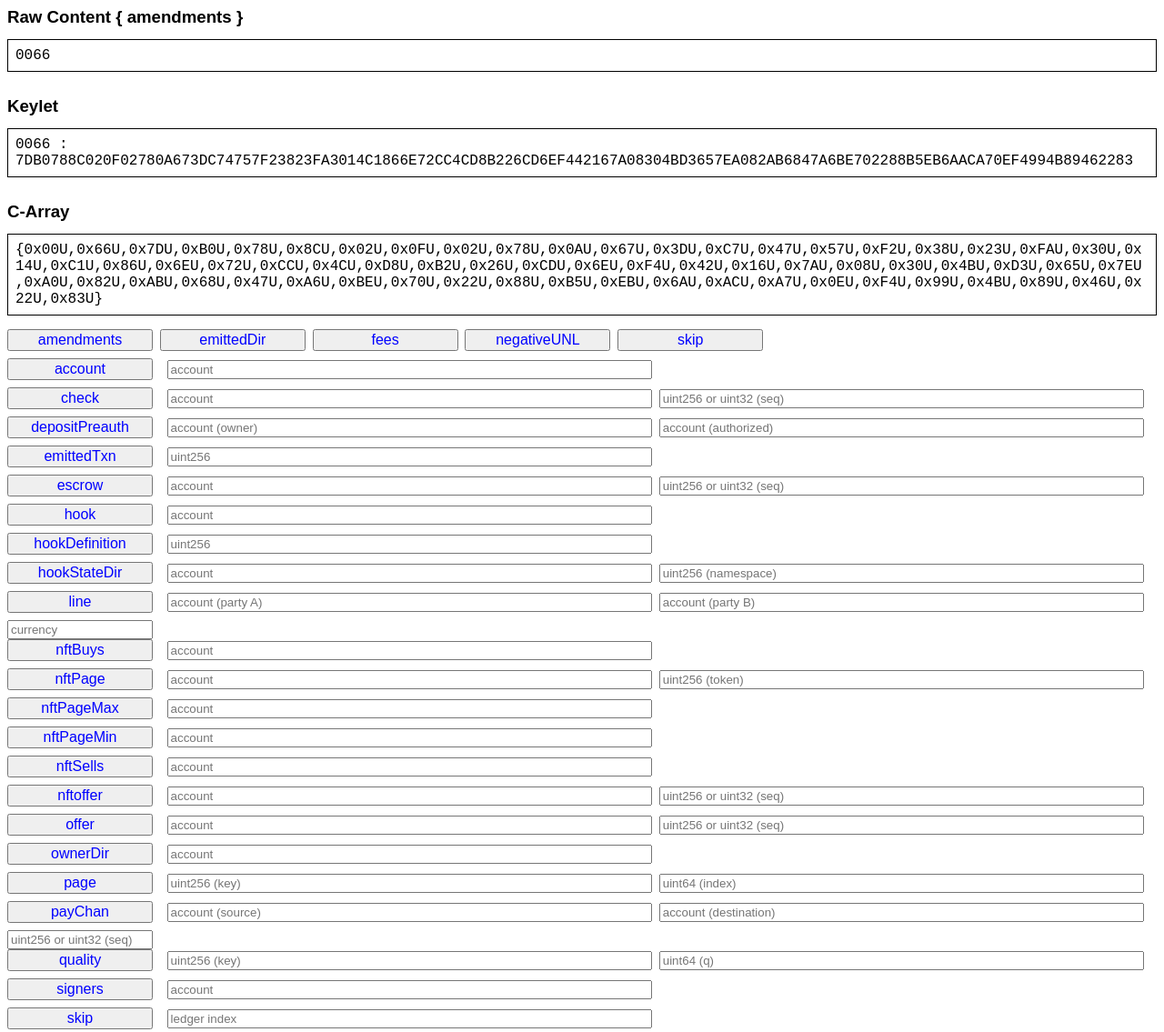
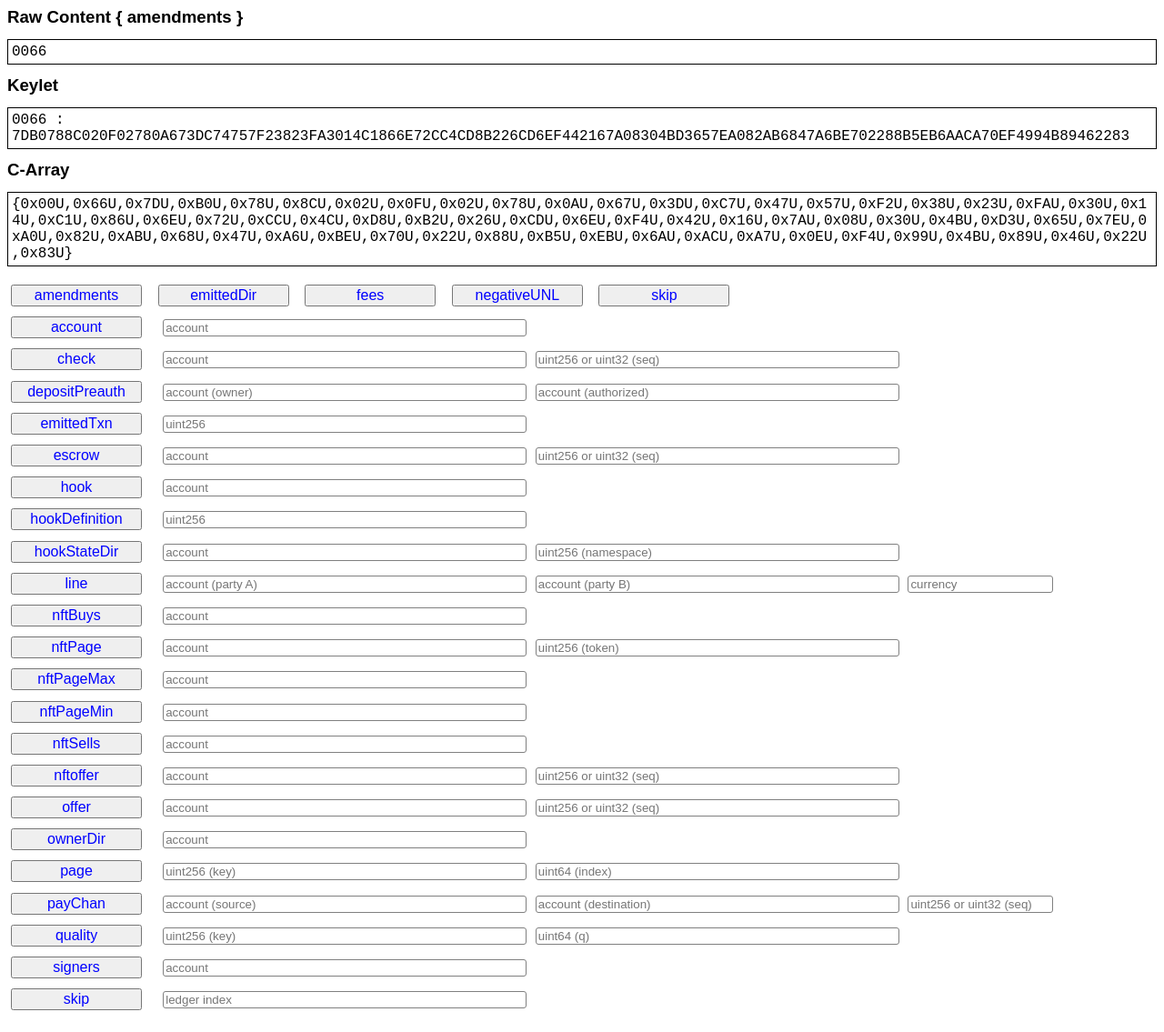
Before and after one commit to RichardAH/xrpl-keylet-tools, a plain HTML site: page index.html in a window 1280 px wide. Shown: the whole page at 91% size. Drawn offline with Linux system fonts and the light colour scheme.

Commit message:
visual cleanup

```diff
--- a/index.html
+++ b/index.html
@@ -9,15 +9,21 @@ html
 div
 {
     font-size: 12pt; max-width:100vw; overflow-wrap:break-word;
+    padding-top: 0.1em;
+    padding-bottom:0.1em;
+}
+.output
+{
     border: 1px solid black;
-    padding: 0.5em;
+    background: white !important;
+    padding: 0.25em;
 }
 button
 {
-    width: 10em;
+    width: 9em;
     font-size: 12pt;
     color: blue;
-    margin-bottom: 0.5em;
+    margin: 0.25em;
 }
 h1
 {
@@ -26,7 +32,10 @@ h1
 }
 input[type="text"]
 {
-    width: 40em;
+    width: 30em;
+    background: rgba(255,255,255,0);
+    border: 1px solid grey;
+    border-radius: 3px;
 }
 </style>
     </head>
@@ -366,26 +375,34 @@ input[type="text"]
         </script>
 
         <h1 id="nam">Content</h1>
-        <div id="raw"></div>
-        <br />
+        <div id="raw" class="output"></div>
+
         <h1>Keylet</h1>
-        <div id="out"></div>
-        <br />
+        <div id="out" class="output"></div>
+
         <h1>C-Array</h1>
-        <div id="arr"></div>
+        <div id="arr" class="output"></div>
+
+
         <br />
 
+        <div>
         <button onclick="out('amendments', ['f'])">amendments</button>
         <button onclick="out('emittedDir', ['F'], '0064')">emittedDir</button>
         <button onclick="out('fees', ['e'])">fees</button>
         <button onclick="out('negativeUNL', ['N'])">negativeUNL</button>
         <button onclick="out('skip', ['s'], '0068')">skip</button>
-        <br/>
+        </div>
 
-        <button onclick="accountValidate('account') &&
-            out('account', ['a', accountToHex(document.getElementById('account').value)])">account</button>&nbsp;
-        <input type="text" id="account" placeholder="account"><br/>
 
+        <div>
+            <button onclick="accountValidate('account') &&
+                out('account', ['a', accountToHex(document.getElementById('account').value)])">account</button>&nbsp;
+            <input type="text" id="account" placeholder="account">
+        </div>
+
+
+        <div>
         <button onclick="
             accountValidate('check_account') &&
             (
@@ -401,9 +418,10 @@ input[type="text"]
             ])">check</button>&nbsp;
         <input type="text" id="check_account" placeholder="account">
         <input type="text" id="check_seq" placeholder="uint256 or uint32 (seq)">
-        <br/>
+        </div>
 
 
+        <div>
         <button onclick="
             accountValidate('depositPreauth_account') &&
             accountValidate('depositPreauth_account2') &&
@@ -414,13 +432,18 @@ input[type="text"]
             ])">depositPreauth</button>&nbsp;
         <input type="text" id="depositPreauth_account" placeholder="account (owner)">
         <input type="text" id="depositPreauth_account2" placeholder="account (authorized)">
-        <br/>
+        </div>
 
+
+        <div>
         <button onclick="hexValidate('emittedTxn', 64) &&
             out('emittedTxn', ['E', ''+document.getElementById('emittedTxn').value])">emittedTxn</button>&nbsp;
-        <input type="text" id="emittedTxn" placeholder="uint256"><br/>
+        <input type="text" id="emittedTxn" placeholder="uint256">
+        </div>
 
 
+
+        <div>
         <button onclick="
             accountValidate('escrow_account') &&
             (
@@ -436,17 +459,24 @@ input[type="text"]
             ])">escrow</button>&nbsp;
         <input type="text" id="escrow_account" placeholder="account">
         <input type="text" id="escrow_seq" placeholder="uint256 or uint32 (seq)">
-        <br/>
+        </div>
 
 
+        <div>
         <button onclick="accountValidate('hook') &&
             out('hook', ['H', accountToHex(document.getElementById('hook').value)])">hook</button>&nbsp;
-        <input type="text" id="hook" placeholder="account"><br/>
+        <input type="text" id="hook" placeholder="account">
+        </div>
 
+
+        <div>
         <button onclick="hexValidate('hookDefinition', 64) &&
             out('hookDefinition', ['D', ''+document.getElementById('hookDefinition').value])">hookDefinition</button>&nbsp;
-        <input type="text" id="hookDefinition" placeholder="uint256"><br/>
+        <input type="text" id="hookDefinition" placeholder="uint256">
+        </div>
 
+
+        <div>
         <button onclick="
                 accountValidate('hookStateDir_account') &&
                 hexValidate('hookStateDir_namespace', 64) &&
@@ -457,8 +487,10 @@ input[type="text"]
             ], '0064')">hookStateDir</button>&nbsp;
         <input type="text" id="hookStateDir_account" placeholder="account">
         <input type="text" id="hookStateDir_namespace" placeholder="uint256 (namespace)">
-        <br/>
+        </div>
 
+
+        <div>
         <button onclick="
             accountValidate('line_account') &&
             accountValidate('line_account2') &&
@@ -470,13 +502,18 @@ input[type="text"]
         <input type="text" id="line_account" placeholder="account (party A)">
         <input type="text" id="line_account2" placeholder="account (party B)">
         <input type="text" id="line_currency" placeholder="currency" style="width:12em;">
-        <br/>
+        </div>
 
+
+        <div>
         <button onclick="accountValidate('nftBuys') &&
             out('nftBuys', ['h', accountToHex(document.getElementById('nftBuys').value)], '0064')">nftBuys</button>&nbsp;
-        <input type="text" id="nftBuys" placeholder="account"><br/>
+        <input type="text" id="nftBuys" placeholder="account">
+        </div>
 
 
+
+        <div>
         <button onclick="
                 accountValidate('nftPage_account') &&
                 hexValidate('nftPage_token', 64) &&
@@ -484,21 +521,32 @@ input[type="text"]
             ''+document.getElementById('nftPage_token').value)">nftPage</button>&nbsp;
         <input type="text" id="nftPage_account" placeholder="account">
         <input type="text" id="nftPage_token" placeholder="uint256 (token)">
-        <br />
+        </div>
 
 
+
+        <div>
         <button onclick="accountValidate('nftPageMax') &&
             out_nftpage('nftPageMax', accountToHex(document.getElementById('nftPageMax').value), 'F'.repeat(64))">nftPageMax</button>&nbsp;
-        <input type="text" id="nftPageMax" placeholder="account"><br/>
+        <input type="text" id="nftPageMax" placeholder="account">
+        </div>
 
+
+        <div>
         <button onclick="accountValidate('nftPageMin') &&
             out_nftpage('nftPageMin', accountToHex(document.getElementById('nftPageMin').value), '0'.repeat(64))">nftPageMin</button>&nbsp;
-        <input type="text" id="nftPageMin" placeholder="account"><br/>
+        <input type="text" id="nftPageMin" placeholder="account">
+        </div>
 
+
+        <div>
         <button onclick="accountValidate('nftSells') &&
             out('nftSells', ['i', accountToHex(document.getElementById('nftSells').value)], '0064')">nftSells</button>&nbsp;
-        <input type="text" id="nftSells" placeholder="account"><br/>
+        <input type="text" id="nftSells" placeholder="account">
+        </div>
 
+
+        <div>
         <button onclick="
             accountValidate('nftoffer_account') &&
             (
@@ -514,9 +562,10 @@ input[type="text"]
             ])">nftoffer</button>&nbsp;
         <input type="text" id="nftoffer_account" placeholder="account">
         <input type="text" id="nftoffer_seq" placeholder="uint256 or uint32 (seq)">
-        <br/>
+        </div>
 
 
+        <div>
         <button onclick="
             accountValidate('offer_account') &&
             (
@@ -532,13 +581,18 @@ input[type="text"]
             ])">offer</button>&nbsp;
         <input type="text" id="offer_account" placeholder="account">
         <input type="text" id="offer_seq" placeholder="uint256 or uint32 (seq)">
-        <br/>
+        </div>
 
 
+
+        <div>
         <button onclick="accountValidate('ownerDir') &&
             out('ownerDir', ['O', accountToHex(document.getElementById('ownerDir').value)], '0064')">ownerDir</button>&nbsp;
-        <input type="text" id="ownerDir" placeholder="account"><br/>
+        <input type="text" id="ownerDir" placeholder="account">
+        </div>
 
+
+        <div>
         <button onclick="
                 hexValidate('page_key', 64) &&
                 intValidate('page_q', 16) &&
@@ -549,8 +603,10 @@ input[type="text"]
             )">page</button>&nbsp;
         <input type="text" id="page_key" placeholder="uint256 (key)">
         <input type="text" id="page_q" placeholder="uint64 (index)">
-        <br/>
+        </div>
 
+
+        <div>
         <button onclick="
             accountValidate('payChan_account') &&
             accountValidate('payChan_account2') &&
@@ -569,8 +625,10 @@ input[type="text"]
         <input type="text" id="payChan_account" placeholder="account (source)">
         <input type="text" id="payChan_account2" placeholder="account (destination)">
         <input type="text" id="payChan_seq" placeholder="uint256 or uint32 (seq)" style="width:12em;">
-        <br/>
+        </div>
 
+
+        <div>
         <button onclick="
                 hexValidate('quality_key', 64) &&
                 intValidate('quality_q', 16) &&
@@ -578,18 +636,23 @@ input[type="text"]
                 intToHex('' + document.getElementById('quality_q').value, 16))">quality</button>&nbsp;
         <input type="text" id="quality_key" placeholder="uint256 (key)">
         <input type="text" id="quality_q" placeholder="uint64 (q)">
-        <br/>
+        </div>
 
 
+        <div>
         <button onclick="accountValidate('signers') &&
             out('signers', ['S', accountToHex(document.getElementById('signers').value), intToHex(0, 8)])">signers</button>&nbsp;
-        <input type="text" id="signers" placeholder="account"><br/>
+        <input type="text" id="signers" placeholder="account">
+        </div>
 
 
 
+        <div>
         <button onclick="intValidate('skip', 8) &&
             out('skip', ['s', intToHex(document.getElementById('skip').value, 8)], '0068')">skip</button>&nbsp;
-        <input type="text" id="skip" placeholder="ledger index"><br/>
+        <input type="text" id="skip" placeholder="ledger index">
+        </div>
+
 
 
 
```
